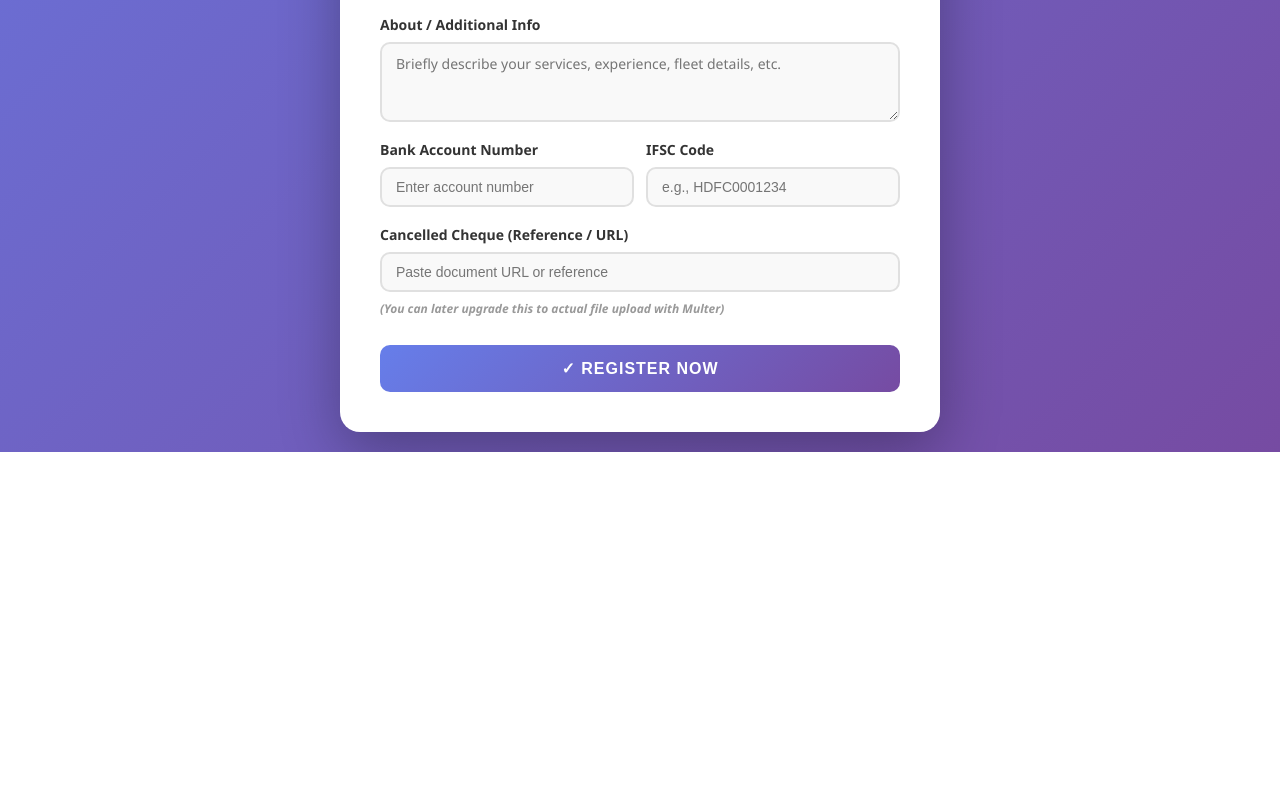
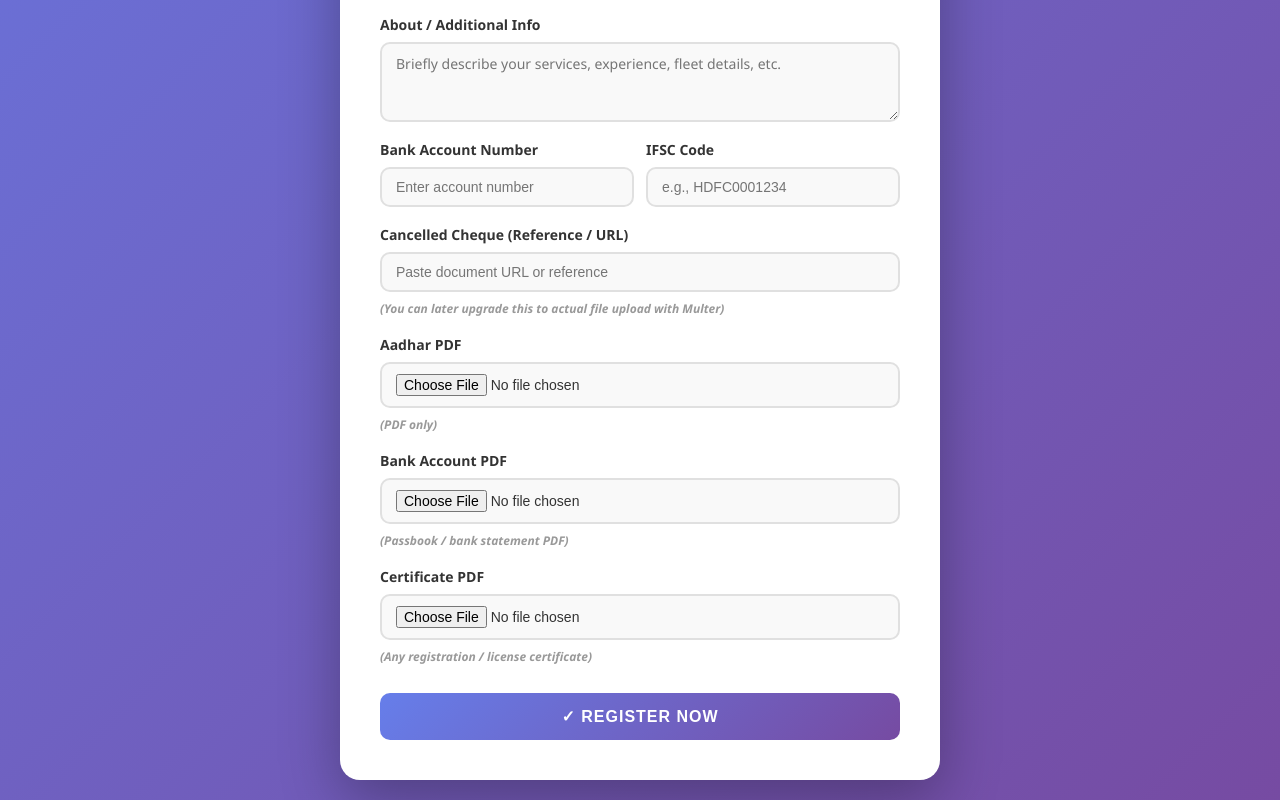
Before and after one commit to prathameshsmule/punebus, a React (Vite) app in the folder Frontend/: page /register in a window 1280 px wide. Shown: the part 961-1761 px from the top of the page. Before the commit the page ends 1413 px from the top, so only its background shows below. Built offline with nearby package versions, Linux system fonts and the light colour scheme.

Commit message:
Remove admin role and add PDF upload fields
Removed 'admin' role from the registration form and added file input fields for Aadhar, bank, and certificate PDFs.

```diff
--- a/Frontend/src/pages/Register.jsx
+++ b/Frontend/src/pages/Register.jsx
@@ -8,7 +8,6 @@ const ROLE_OPTIONS = [
   "Bus vendor",
   "mechanic",
   "cleaner",
-  "admin",
   "restaurant",
   "parcel",
   "Dry Cleaner",
@@ -25,7 +24,6 @@ const normalizeRoleFromParam = (raw) => {
     vendor: "Bus vendor",
     mechanic: "mechanic",
     cleaner: "cleaner",
-    admin: "admin",
     restaurant: "restaurant",
     parcel: "parcel",
     "dry cleaner": "Dry Cleaner",
@@ -90,6 +88,10 @@ const Register = () => {
     bankAccountNumber: "",
     ifscCode: "",
     cancelCheque: "",
+    // NEW file fields (will hold File objects)
+    aadharPdf: null,
+    bankPdf: null,
+    certificatePdf: null,
   });
 
   useEffect(() => {
@@ -120,15 +122,42 @@ const Register = () => {
     setForm((prev) => ({ ...prev, [name]: value }));
   };
 
+  // NEW: separate handler for file inputs
+  const handleFileChange = (e) => {
+    const { name, files } = e.target;
+    const file = files && files[0] ? files[0] : null;
+    setForm((prev) => ({
+      ...prev,
+      [name]: file,
+    }));
+  };
+
   const submit = async (e) => {
     e.preventDefault();
     setLoading(true);
     setMsg(null);
 
     try {
-      // Adjust this path if your backend is prefixed with /api
-      // const res = await api.post("/api/auth/register", form);
-      const res = await api.post("/auth/register", form);
+      // Build FormData for multipart upload
+      const fd = new FormData();
+
+      // Append all non-null values from form
+      Object.entries(form).forEach(([key, value]) => {
+        if (value !== null && value !== undefined && value !== "") {
+          fd.append(key, value);
+        }
+      });
+
+      // If you have email/password fields on UI later, append similarly
+      // fd.append("email", email); etc.
+
+      // NOTE: apiClient baseURL probably already /api, so we keep path same
+      const res = await api.post("/auth/register", fd, {
+        headers: {
+          "Content-Type": "multipart/form-data",
+        },
+      });
+
       const successText = res?.data?.message || "Registered successfully!";
       setMsg({ type: "success", text: successText });
       setShowSuccessPopup(true);
@@ -150,6 +179,9 @@ const Register = () => {
         bankAccountNumber: "",
         ifscCode: "",
         cancelCheque: "",
+        aadharPdf: null,
+        bankPdf: null,
+        certificatePdf: null,
       });
 
       setTimeout(() => setShowSuccessPopup(false), 2500);
@@ -584,13 +616,15 @@ const Register = () => {
               onBlur={() => setFocusedField(null)}
               style={{
                 ...styles.input,
-                ...(focusedField === "aadharNumber" ? styles.inputFocus : {}),
+                ...(focusedField === "aadharNumber"
+                  ? styles.inputFocus
+                  : {}),
               }}
               placeholder="e.g., 8568-1241-7456"
             />
           </label>
 
-          {/* Role */}
+          {/* Role (admin removed) */}
           <label style={styles.label}>
             Role *
             <select
@@ -613,7 +647,6 @@ const Register = () => {
               <option value="restaurant">🍽 Restaurant</option>
               <option value="parcel">📦 Parcel Vendor</option>
               <option value="Dry Cleaner">👕 Dry Cleaner</option>
-              <option value="admin">👤 Admin</option>
             </select>
           </label>
 
@@ -685,13 +718,52 @@ const Register = () => {
               onBlur={() => setFocusedField(null)}
               style={{
                 ...styles.input,
-                ...(focusedField === "cancelCheque" ? styles.inputFocus : {}),
+                ...(focusedField === "cancelCheque"
+                  ? styles.inputFocus
+                  : {}),
               }}
               placeholder="Paste document URL or reference"
             />
             <span style={styles.icon}>
               (You can later upgrade this to actual file upload with Multer)
             </span>
+          </label>
+
+          {/* NEW: PDF uploads */}
+          <label style={styles.label}>
+            Aadhar PDF
+            <input
+              type="file"
+              name="aadharPdf"
+              accept="application/pdf"
+              onChange={handleFileChange}
+              style={styles.input}
+            />
+            <span style={styles.icon}>(PDF only)</span>
+          </label>
+
+          <label style={styles.label}>
+            Bank Account PDF
+            <input
+              type="file"
+              name="bankPdf"
+              accept="application/pdf"
+              onChange={handleFileChange}
+              style={styles.input}
+            />
+            <span style={styles.icon}>(Passbook / bank statement PDF)</span>
+          </label>
+
+          <label style={styles.label}>
+            Certificate PDF
+            <input
+              type="file"
+              name="certificatePdf"
+              accept="application/pdf"
+              onChange={handleFileChange}
+              style={styles.input}
+            />
+            <span style={styles.icon}>(Any registration / license certificate)</span>
           </label>
 
           <button
```
